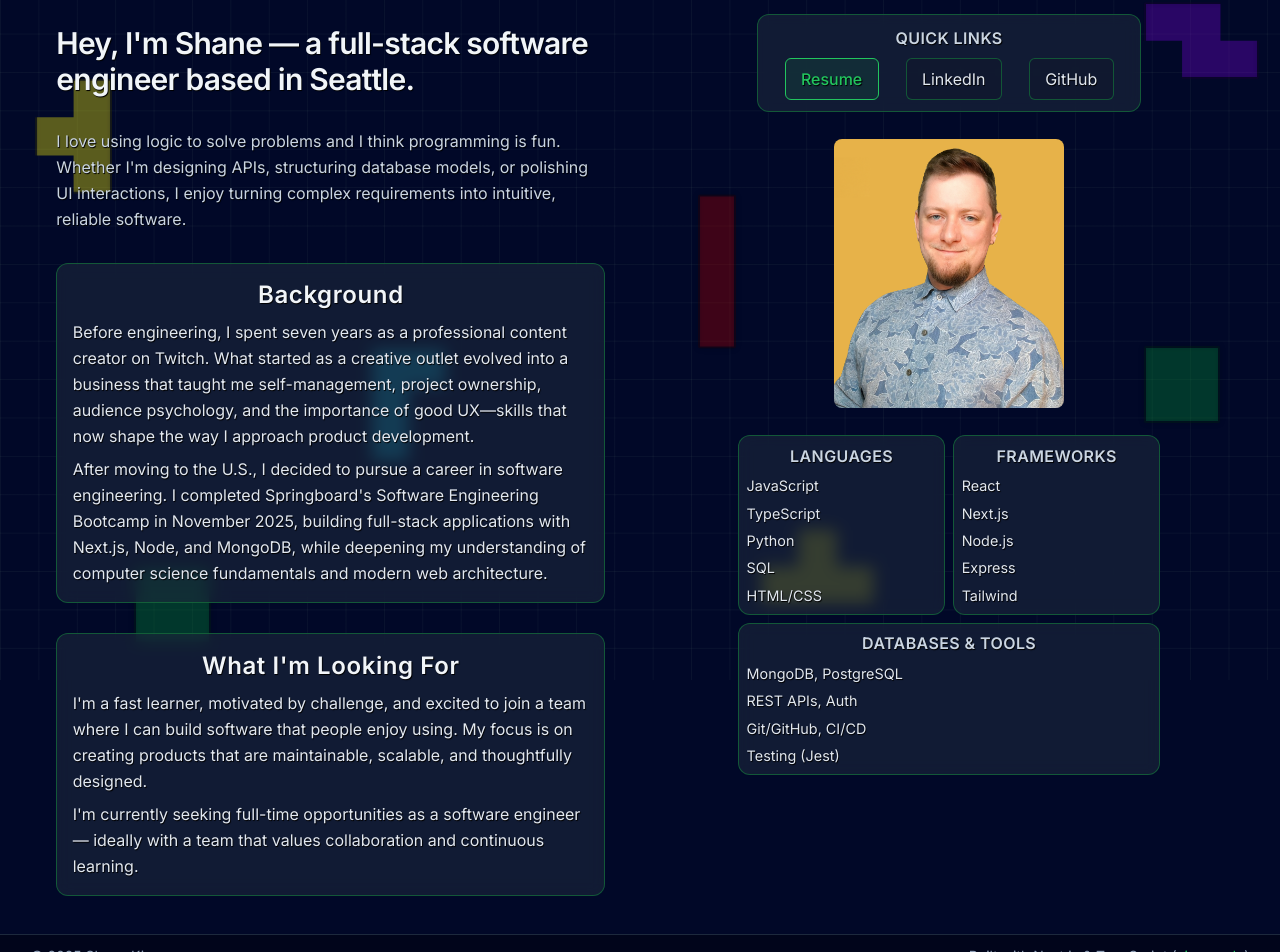
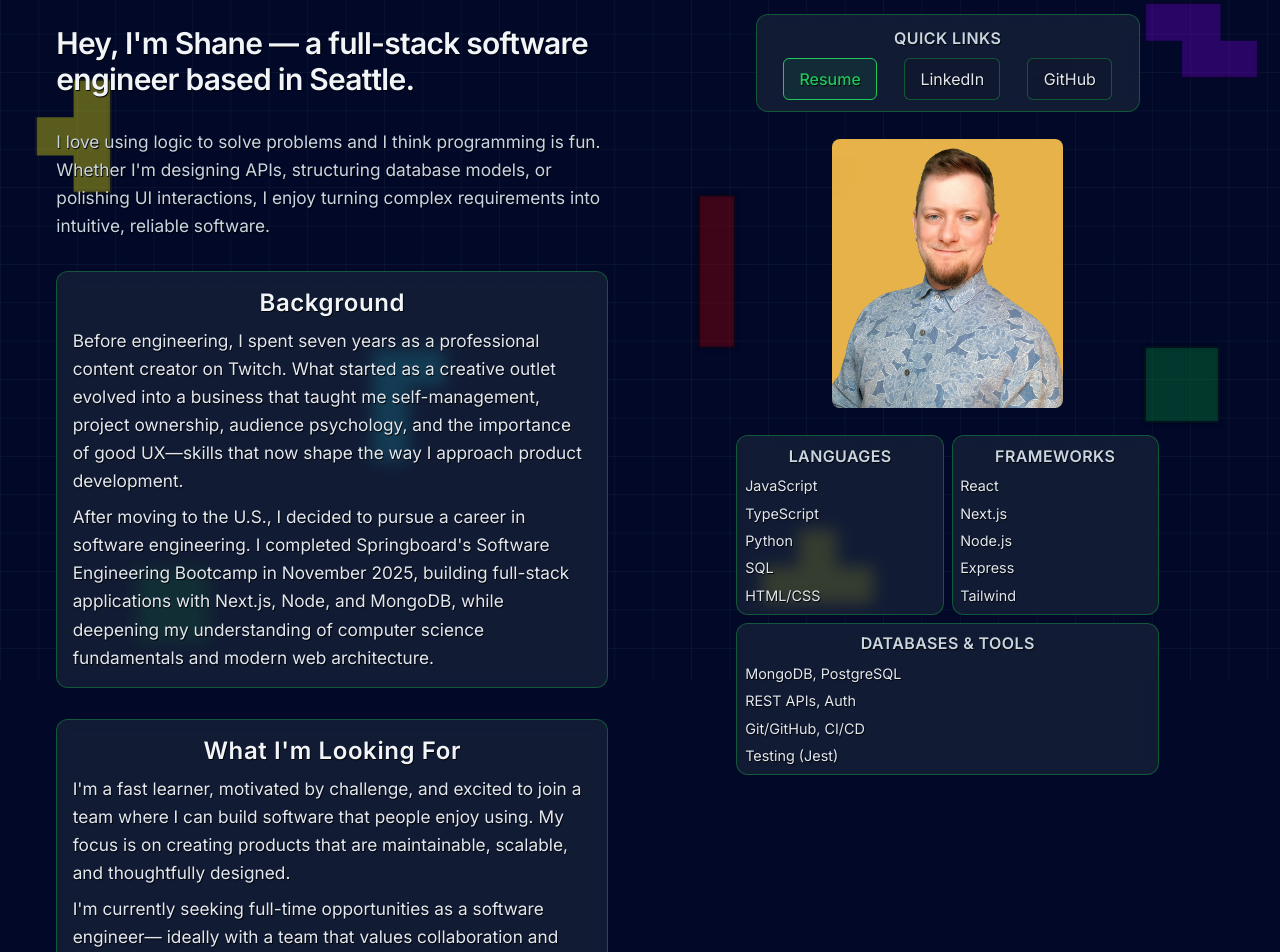
Before and after one commit to shane-m-king/portfolio, a Next.js app: page /about in a window 1280 px wide. Shown: the part 120-1072 px from the top of the page. Built offline with nearby package versions, Linux system fonts and the light colour scheme.

Commit message:
Improved Spacing

```diff
--- a/app/about/page.tsx
+++ b/app/about/page.tsx
@@ -13,7 +13,7 @@ export default function AboutPage() {
           grid
           md:grid-cols-2
           mx-[2%]
-          gap-[calc(var(--tetris-unit)*0.2)]
+          gap-[calc(var(--tetris-unit)*0.05)]
           items-start
           max-w-[calc(var(--tetris-unit)*120)]
         ">
@@ -24,7 +24,7 @@ export default function AboutPage() {
               Hey, I'm Shane — a full-stack software engineer based in Seattle.
             </h1>
 
-            <p className="text-slate-300 text-base leading-relaxed">
+            <p className="text-slate-300 text-[1.08rem] leading-relaxed">
               I love using logic to solve problems and I think programming is fun.
               Whether I'm designing APIs, structuring database models,
               or polishing UI interactions, I enjoy turning complex
@@ -38,7 +38,7 @@ export default function AboutPage() {
               </h2>
 
 
-              <p className="text-base text-slate-200 leading-relaxed">
+              <p className="text-[1.08rem] text-slate-200 leading-relaxed">
                 Before engineering, I spent seven years as a professional content
                 creator on Twitch. What started as a creative outlet evolved into a
                 business that taught me self-management, project ownership, audience
@@ -46,7 +46,7 @@ export default function AboutPage() {
                 way I approach product development.
               </p>
 
-              <p className="text-base text-slate-200 leading-relaxed">
+              <p className="text-[1.08rem] text-slate-200 leading-relaxed">
                 After moving to the U.S., I decided to pursue a career
                 in software engineering. I completed Springboard's
                 Software Engineering Bootcamp in November 2025, building full-stack
@@ -61,14 +61,14 @@ export default function AboutPage() {
                 What I'm Looking For
               </h2>
 
-              <p className="text-base text-slate-200 leading-relaxed">
+              <p className="text-[1.08rem] text-slate-200 leading-relaxed">
                 I'm a fast learner, motivated by challenge, and excited to join a
                 team where I can build software that people enjoy using. My focus is
                 on creating products that are maintainable, scalable, and
                 thoughtfully designed.
               </p>
 
-              <p className="text-base text-slate-200 leading-relaxed">
+              <p className="text-[1.08rem] text-slate-200 leading-relaxed">
                 I'm currently seeking full-time opportunities as a software
                 engineer— ideally with a team that values collaboration and
                 continuous learning.
--- a/components/TetrisBackdrop.tsx
+++ b/components/TetrisBackdrop.tsx
@@ -21,7 +21,7 @@ export default function TetrisBackdrop({ layout }: { layout: Layout }) {
           <div
             className="tetris-block tetris-T tcolor-purple"
             style={{
-              top: `calc(var(--tetris-unit) * 10)`,
+              top: `calc(var(--tetris-unit) * 9)`,
               left: "86.87%",
               transform: "rotate(90deg)"
             }}
@@ -29,7 +29,7 @@ export default function TetrisBackdrop({ layout }: { layout: Layout }) {
           <div
             className="tetris-block tetris-I tcolor-red"
             style={{
-              top: `calc(var(--tetris-unit) * 11)`,
+              top: `calc(var(--tetris-unit) * 10)`,
               left: "0.65%",
               transform: "rotate(90deg)"
             }}
```
